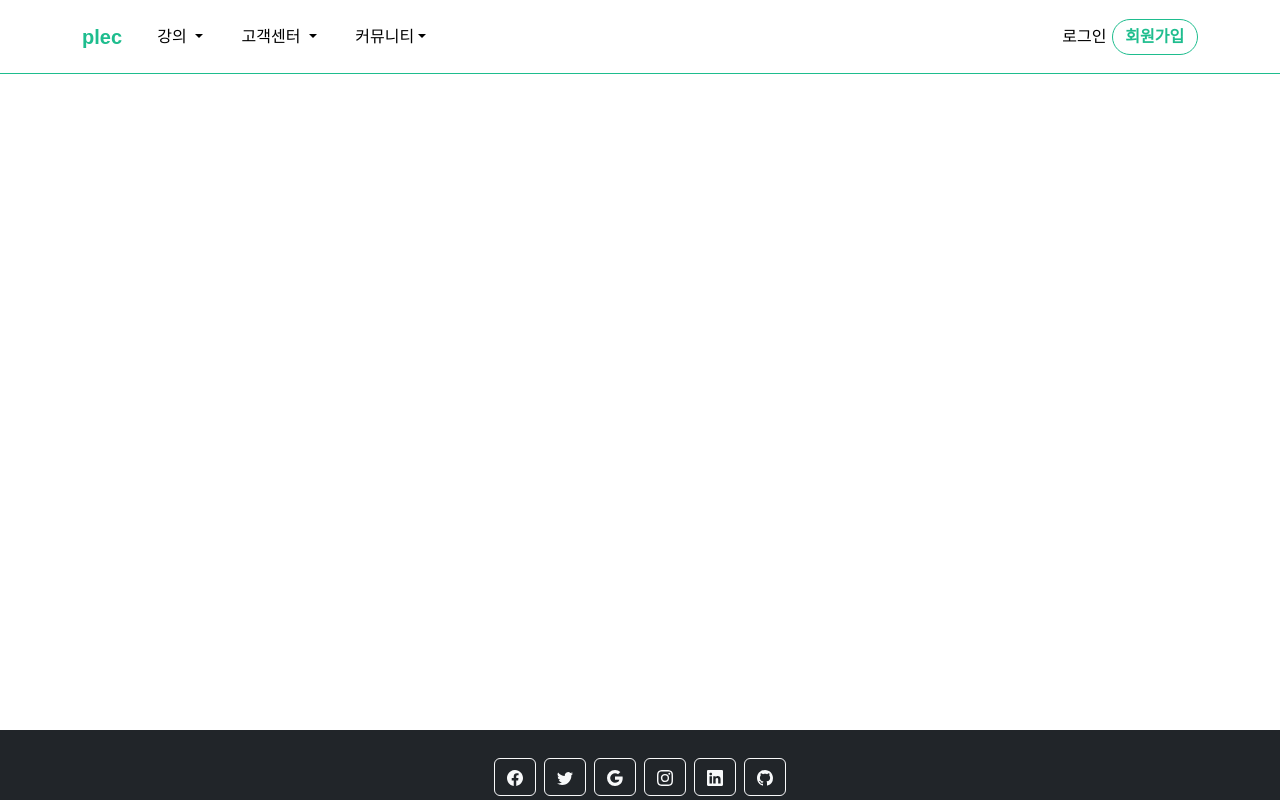
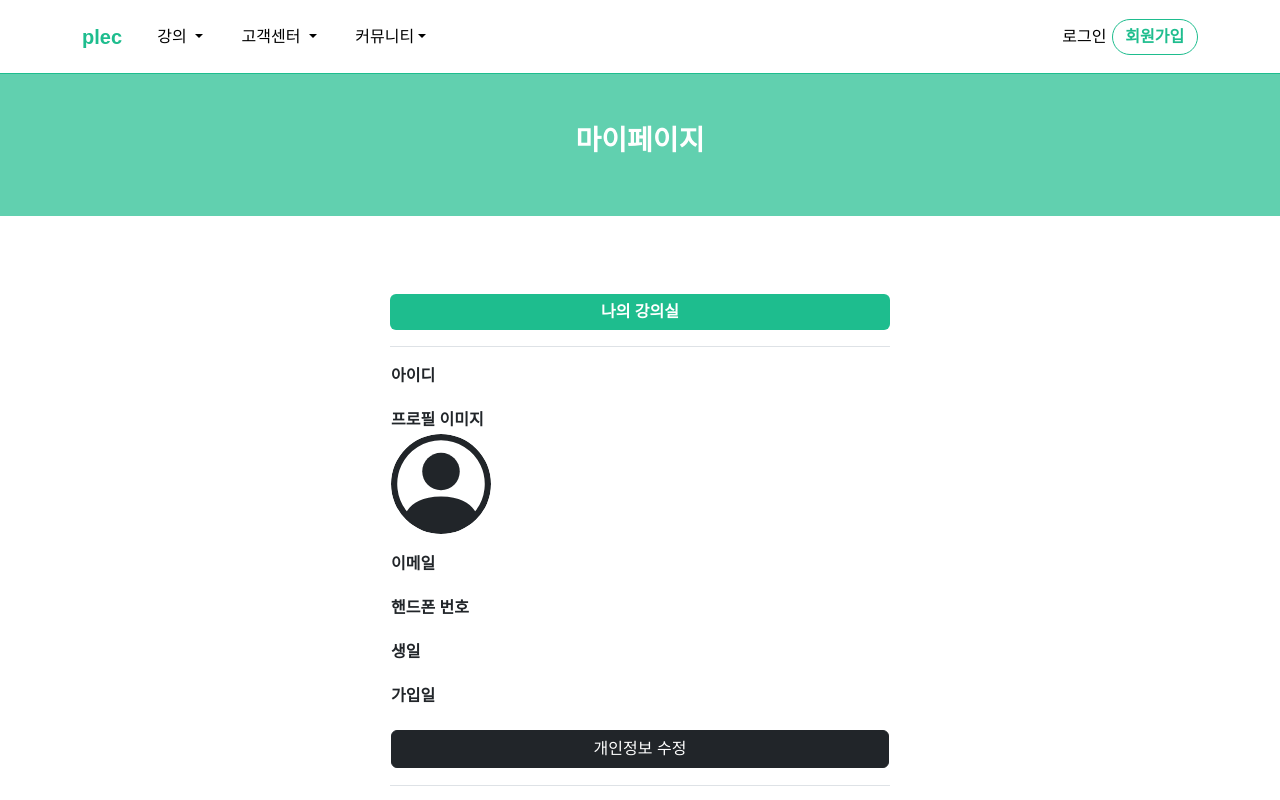
Before and after one commit to Acorn202210/Web, a Vue app: page /myPage in a window 1280 px wide. Shown: the top 800 px of the page. Built offline with nearby package versions, Linux system fonts and the light colour scheme; no server answers.

Commit message:
마이페이지 구현 완료

```diff
--- a/src/assets/css/style.css
+++ b/src/assets/css/style.css
@@ -9,6 +9,12 @@ a{text-decoration: none; color:inherit;}
     margin: -1px;
     border: 0;
     clip: rect(0,0,0,0);
+}
+
+
+#profileImage{
+    border-radius: 100%;
+
 }
 
 
--- a/src/components/common/Header.vue
+++ b/src/components/common/Header.vue
@@ -54,8 +54,7 @@
                   <a @click="$router.push('/manager')" class="login" style="vertical-align: middle;">회원 목록</a>
                 </span>
                 <span v-if="$store.getters.isManager == 'N'">
-                  <span class="navbar-text"><a href="${pageContext.request.contextPath}/users/info" class="login"
-                      style="vertical-align: middle;">{{ $store.getters.isUserId }}</a> 로그인중... </span>
+                  <span class="navbar-text"><a @click="$router.push('/myPage')" class="login" style="vertical-align: middle;">{{ $store.getters.isUserId }}</a> 로그인중... </span>
                 </span>
                 <a class="btn btn-light action-button" role="button" @click="logout">로그아웃</a>
               </p>
@@ -76,6 +75,7 @@ export default {
       window.localStorage.clear();
       window.sessionStorage.clear();
       this.$router.go();
+
     }
   }
 }
--- /dev/null
+++ b/src/components/user/myPage.vue
@@ -0,0 +1,104 @@
+<template>
+    <div>
+        <div class="sub-tit-box">
+            <div class="container">
+                <h3 class="sub-tit">마이페이지</h3>
+            </div>
+        </div>
+        <div class="container py-5">
+            <div style="width:100%; max-width:500px; margin:0 auto;">
+                <div class="d-grid gap-3">
+                    <a href="${pageContext.request.contextPath}/users/myLectureList" onfocus="this.blur()"
+                        class="btn new-btn">나의 강의실</a>
+                    <div class="mypage-table-box py-3 border-top border-bottom">
+                        <table style="width:100%">
+                            <tr class="d-block mb-3">
+                                <th>아이디</th>
+                                <td>{{ my.lecUserId }}</td>
+                            </tr>
+                            <tr class="d-block mb-3">
+                                <th>프로필 이미지</th>
+                                <td>
+                                    <svg id="profileImage" xmlns="http://www.w3.org/2000/svg" width="100" height="100"
+                                        fill="currentColor" class="bi bi-person-circle" viewBox="0 0 16 16"
+                                        v-if="profile == false">
+                                        <path d="M11 6a3 3 0 1 1-6 0 3 3 0 0 1 6 0z" />
+                                        <path fill-rule="evenodd"
+                                            d="M0 8a8 8 0 1 1 16 0A8 8 0 0 1 0 8zm8-7a7 7 0 0 0-5.468 11.37C3.242 11.226 4.805 10 8 10s4.757 1.225 5.468 2.37A7 7 0 0 0 8 1z" />
+                                    </svg>
+                                    <img v-if="profile == true" id="profileImage"
+                                        :src="`http://localhost:9000/project/api/users/${$store.getters.isUserId}/profile`"
+                                        width="100" height="100" />
+                                </td>
+                            </tr>
+                            <tr class="d-block mb-3">
+                                <th>이메일</th>
+                                <td>{{ my.userEmail }}</td>
+                            </tr>
+                            <tr class="d-block mb-3">
+                                <th>핸드폰 번호</th>
+                                <td>{{ my.userPhone }}</td>
+                            </tr>
+                            <tr class="d-block mb-3">
+                                <th>생일</th>
+                                <td>{{ my.userBirth }}</td>
+                            </tr>
+                            <tr class="d-block mb-3">
+                                <th>가입일</th>
+                                <td>{{ my.userRegdate }}</td>
+                            </tr>
+                            <tr>
+                                <th></th>
+                                <td><a href="${pageContext.request.contextPath}/users/updateform" class="btn btn-dark"
+                                        style="width:100%">개인정보
+                                        수정</a></td>
+                            </tr>
+                        </table>
+                    </div>
+                    <a href="${pageContext.request.contextPath}/users/pwd_updateform" class="btn new-btn">비밀번호 수정하기</a>
+                    <a href="javascript:deleteConfirm()" class="btn btn-outline-secondary">탈퇴</a>
+                </div>
+            </div>
+        </div>
+    </div>
+</template>
+
+<script>
+import axios from 'axios';
+export default {
+    name: 'myPage',
+    data() {
+        return {
+            my: {},
+            profile: false
+        }
+    },
+    created() {
+        var vm = this;
+        var url = `http://localhost:9000/project/api/users/${this.$store.getters.isUserId}`;
+        axios.get(url)
+            .then(function (response) {
+                console.log(response.data);
+                vm.my = response.data.body;
+            })
+            .catch(function (error) {
+                console.log(error);
+            })
+
+        var url2 = `http://localhost:9000/project/api/users/${this.$store.getters.isUserId}/profile`;
+        axios.get(url2)
+            .then(function (response) {
+                if (response != null) {
+                    vm.profile = true;
+                }
+            })
+            .catch(function () {
+                vm.profile = false;
+            })
+    },
+    methods: {
+
+    }
+}
+</script>
+<style></style>
--- a/src/router.js
+++ b/src/router.js
@@ -5,6 +5,7 @@ import FaqInsertform from './components/faq/FaqInsertform.vue';
 import Login from './components/user/login.vue';
 import Signup from './components/user/signup.vue';
 import UserList from './components/user/userList.vue';
+import MyPage from './components/user/myPage.vue';
 import Notice from './components/notice/Notice.vue';
 import NoticeDetail from './components/notice/detail';
 import NoticeInsert from './components/notice/insert';
@@ -95,6 +96,10 @@ const routes = [
         path: "/manager",
         component: UserList,
     },
+    {
+        path: "/myPage",
+        component: MyPage,
+    },
 ];
 
 const router = createRouter({
```
Also changed, not shown: src/components/user/userList.vue (+8 -9 lines).
